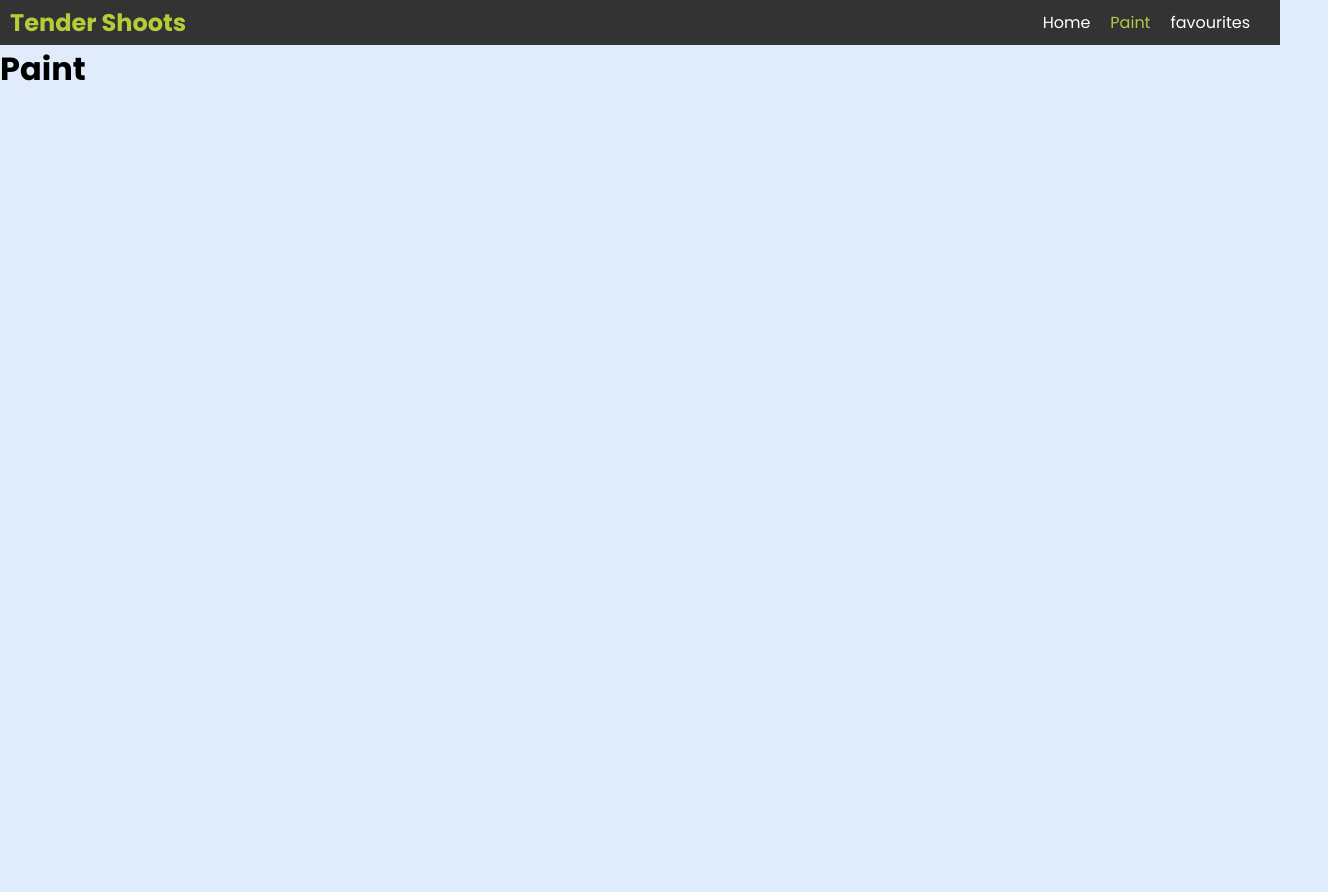
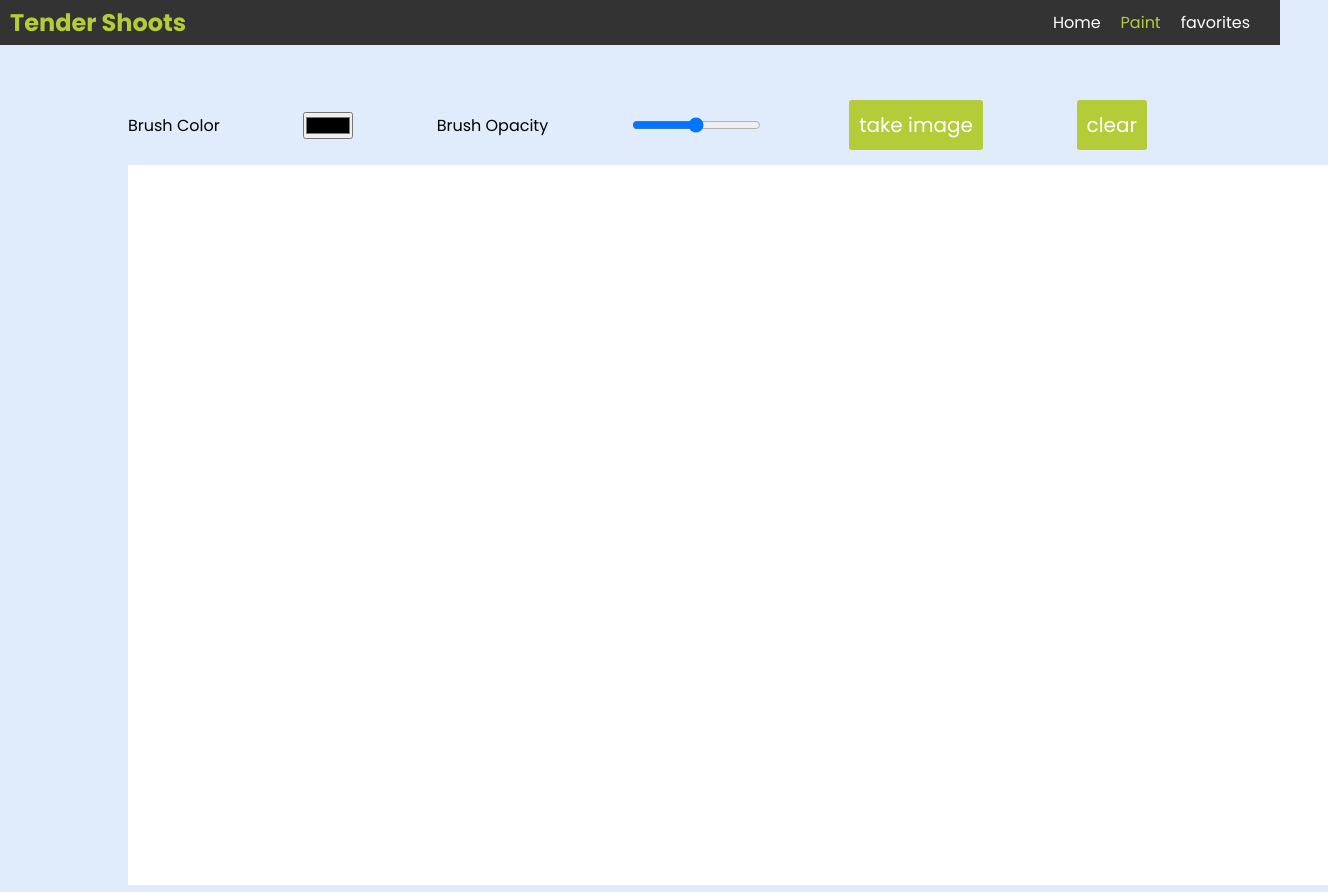
Before and after one commit to GSG-G11/tender-shoots, a React (Create React App) app: page /paint in a window 1280 px wide. Shown: the whole page, 1328 px wide, since content can reach past the window. Before the commit the page ends 800 px from the top, so only its background shows below. Built offline with nearby package versions, Linux system fonts and the light colour scheme.

Commit message:
create paint app with som fix

```diff
--- a/public/index.html
+++ b/public/index.html
@@ -2,7 +2,7 @@
 <html lang="en">
   <head>
     <meta charset="utf-8" />
-    <link rel="icon" href="%PUBLIC_URL%/favicon.ico" />
+    <link rel="icon" href="https://icon-library.com/images/rgb-icon/rgb-icon-19.jpg" />
     <meta name="viewport" content="width=device-width, initial-scale=1" />
     <meta name="theme-color" content="#000000" />
     <meta
@@ -28,15 +28,5 @@
   <body>
     <noscript>You need to enable JavaScript to run this app.</noscript>
     <div id="root"></div>
-    <!--
-      This HTML file is a template.
-      If you open it directly in the browser, you will see an empty page.
-
-      You can add webfonts, meta tags, or analytics to this file.
-      The build step will place the bundled scripts into the <body> tag.
-
-      To begin the development, run `npm start` or `yarn start`.
-      To create a production bundle, use `npm run build` or `yarn build`.
-    -->
   </body>
 </html>
--- a/src/App.js
+++ b/src/App.js
@@ -2,7 +2,7 @@ import React from 'react';
 import './App.css';
 import { BrowserRouter as Router, Routes, Route } from 'react-router-dom';
 import Navbar from './components/Navbar/Navbar';
-import { Favorites, Home } from './Pages';
+import { Favorites, Home, Paint } from './Pages';
 
 function App() {
   return (
@@ -10,8 +10,8 @@ function App() {
       <Navbar />
       <Routes>
         <Route path="/" element={<Home />} />
-        <Route path="/paint" element={<h1>Paint</h1>} />
-        <Route path="/favourites" element={<Favorites />} />
+        <Route path="/paint" element={<Paint />} />
+        <Route path="/favorites" element={<Favorites />} />
       </Routes>
     </Router>
   );
--- /dev/null
+++ b/src/Pages/Paint/Paint.css
@@ -0,0 +1,17 @@
+.paint{
+    width: 100%;
+    display: flex;
+    justify-content: center;
+    align-items: center;
+}
+.draw-area{
+    width: 80%;
+}
+.Menu{
+    width: 100%;
+    display: flex;
+    justify-content: space-between;
+    align-items: center;
+    margin-bottom: 10px;
+    margin-top: 50px;
+}
--- /dev/null
+++ b/src/Pages/Paint/Paint.js
@@ -0,0 +1,77 @@
+import React, { useEffect, useRef, useState } from 'react';
+import PaintMenu from '../../components/PaintMenu/PaintMenu';
+import './Paint.css';
+
+function Draw() {
+  const canvasRef = useRef(null);
+  const ctxRef = useRef(null);
+  const [isDrawing, setIsDrawing] = useState(false);
+  const [lineColor, setLineColor] = useState('black');
+  const [lineOpacity, setLineOpacity] = useState(0.1);
+
+  const saveCanvas = () => {
+    const link = document.createElement('a');
+    link.download = 'download.jpg';
+    link.href = canvasRef.current.toDataURL('image/jpg');
+    link.click();
+  };
+  const clearCanvas = () => {
+    const canvas = canvasRef.current;
+    const ctx = canvas.getContext('2d');
+    ctx.clearRect(0, 0, canvasRef.current.width, canvasRef.current.height);
+  };
+  useEffect(() => {
+    const canvas = canvasRef.current;
+    const ctx = canvas.getContext('2d');
+    ctx.lineCap = 'round';
+    ctx.lineJoin = 'round';
+    ctx.globalAlpha = lineOpacity;
+    ctx.strokeStyle = lineColor;
+    ctxRef.current = ctx;
+    ctx.fillStyle = 'white';
+    ctx.fillRect(0, 0, canvas.width, canvas.height);
+  }, [lineColor, lineOpacity]);
+
+  const startDrawing = (e) => {
+    ctxRef.current.beginPath();
+    ctxRef.current.moveTo(e.nativeEvent.offsetX, e.nativeEvent.offsetY);
+    setIsDrawing(true);
+  };
+
+  const endDrawing = () => {
+    ctxRef.current.closePath();
+    setIsDrawing(false);
+  };
+
+  const draw = (e) => {
+    if (!isDrawing) {
+      return;
+    }
+    ctxRef.current.lineTo(e.nativeEvent.offsetX, e.nativeEvent.offsetY);
+    ctxRef.current.stroke();
+  };
+
+  return (
+    <div className="paint">
+      <div className="draw-area">
+        <PaintMenu
+          setLineColor={setLineColor}
+          setLineOpacity={setLineOpacity}
+          saveCanvas={saveCanvas}
+          clearCanvas={clearCanvas}
+        />
+        <canvas
+          style={{ backgroundColor: 'white' }}
+          onMouseDown={startDrawing}
+          onMouseUp={endDrawing}
+          onMouseMove={draw}
+          ref={canvasRef}
+          width="1200px"
+          height="720px"
+        />
+      </div>
+    </div>
+  );
+}
+
+export default Draw;
--- a/src/Pages/index.js
+++ b/src/Pages/index.js
@@ -1,4 +1,5 @@
 import Favorites from './favorites/Favorites';
 import Home from './Home/Home';
+import Paint from './Paint/Paint';
 
-export { Home, Favorites };
+export { Home, Favorites, Paint };
--- a/src/components/Navbar/Navbar.js
+++ b/src/components/Navbar/Navbar.js
@@ -18,8 +18,8 @@ function Navbar() {
           </NavLink>
         </li>
         <li className="navbar-item">
-          <NavLink to="/favourites" className="navbar-link">
-            favourites
+          <NavLink to="/favorites" className="navbar-link">
+            favorites
           </NavLink>
         </li>
       </ul>
--- /dev/null
+++ b/src/components/PaintMenu/PaintMenu.js
@@ -0,0 +1,31 @@
+import React from 'react';
+import PropTypes from 'prop-types';
+import { Input, Button } from '../UI';
+
+function Menu({
+  setLineColor, setLineOpacity, saveCanvas, clearCanvas,
+}) {
+  return (
+    <div className="Menu">
+      <Input label="Brush Color" type="color" onAction={setLineColor} />
+      <Input
+        label="Brush Opacity"
+        type="range"
+        min="1"
+        max="100"
+        onAction={setLineOpacity}
+      />
+      <Button onClick={saveCanvas}>take image</Button>
+      <Button onClick={clearCanvas}>clear</Button>
+    </div>
+  );
+}
+
+Menu.propTypes = {
+  setLineColor: PropTypes.func.isRequired,
+  setLineOpacity: PropTypes.func.isRequired,
+  saveCanvas: PropTypes.func.isRequired,
+  clearCanvas: PropTypes.func.isRequired,
+};
+
+export default Menu;
--- /dev/null
+++ b/src/components/UI/Input/input.js
@@ -0,0 +1,30 @@
+import React from 'react';
+import PropTypes from 'prop-types';
+
+function Input({
+  onAction, type, min, max, label,
+}) {
+  return (
+    <>
+      <p>
+        {label}
+      </p>
+      <input
+        type={type}
+        min={min && min}
+        max={max && max}
+        onChange={(e) => {
+          onAction(e.target.value);
+        }}
+      />
+    </>
+  );
+}
+Input.propTypes = {
+  onAction: PropTypes.func.isRequired,
+  type: PropTypes.string.isRequired,
+  min: PropTypes.string.isRequired,
+  max: PropTypes.string.isRequired,
+  label: PropTypes.string.isRequired,
+};
+export default Input;
--- a/src/components/UI/index.js
+++ b/src/components/UI/index.js
@@ -1,4 +1,5 @@
 import Button from './Button/Button';
 import Loader from './Loader/Loader';
+import Input from './Input/input';
 
-export { Button, Loader };
+export { Button, Loader, Input };
```
